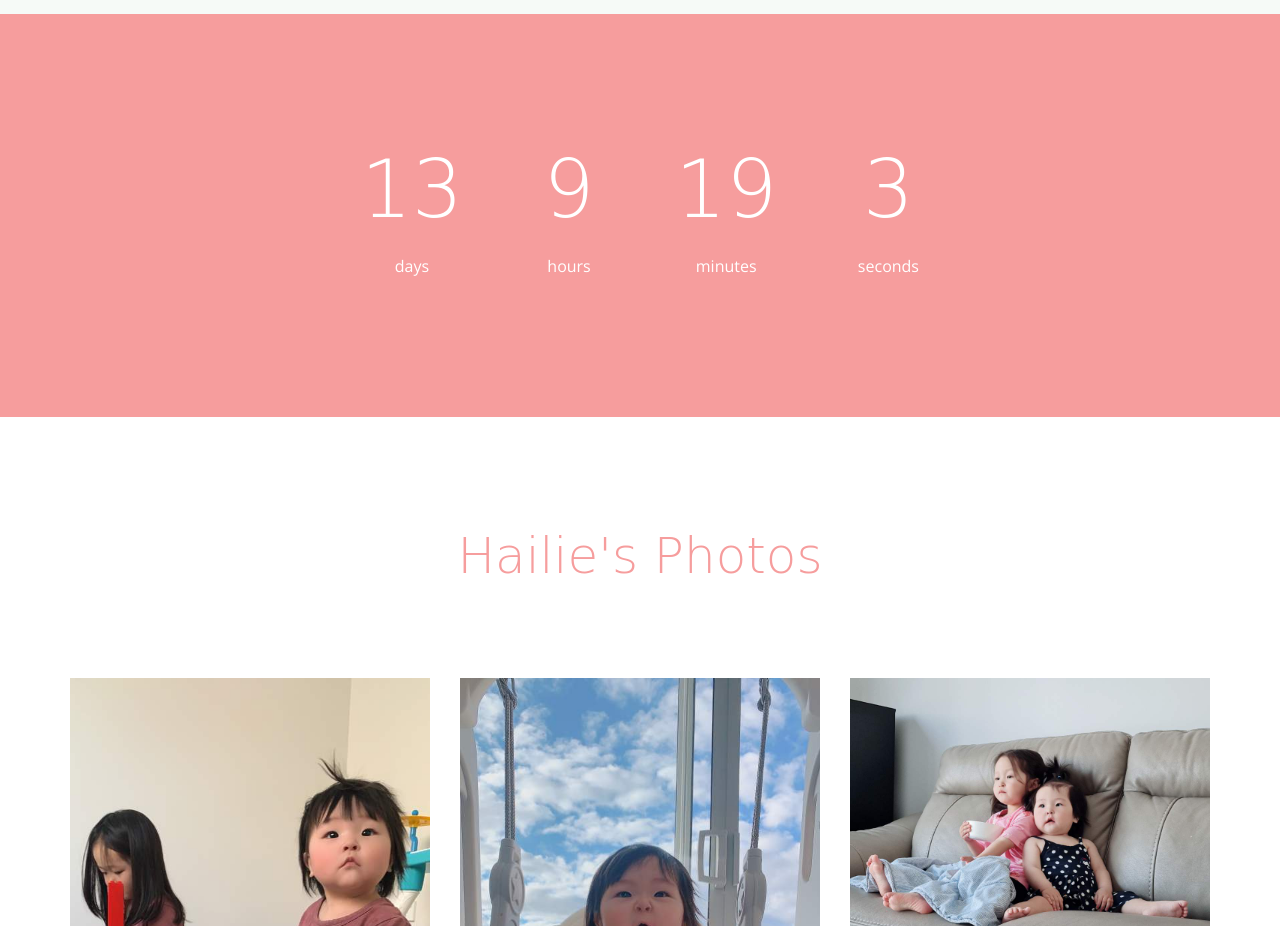
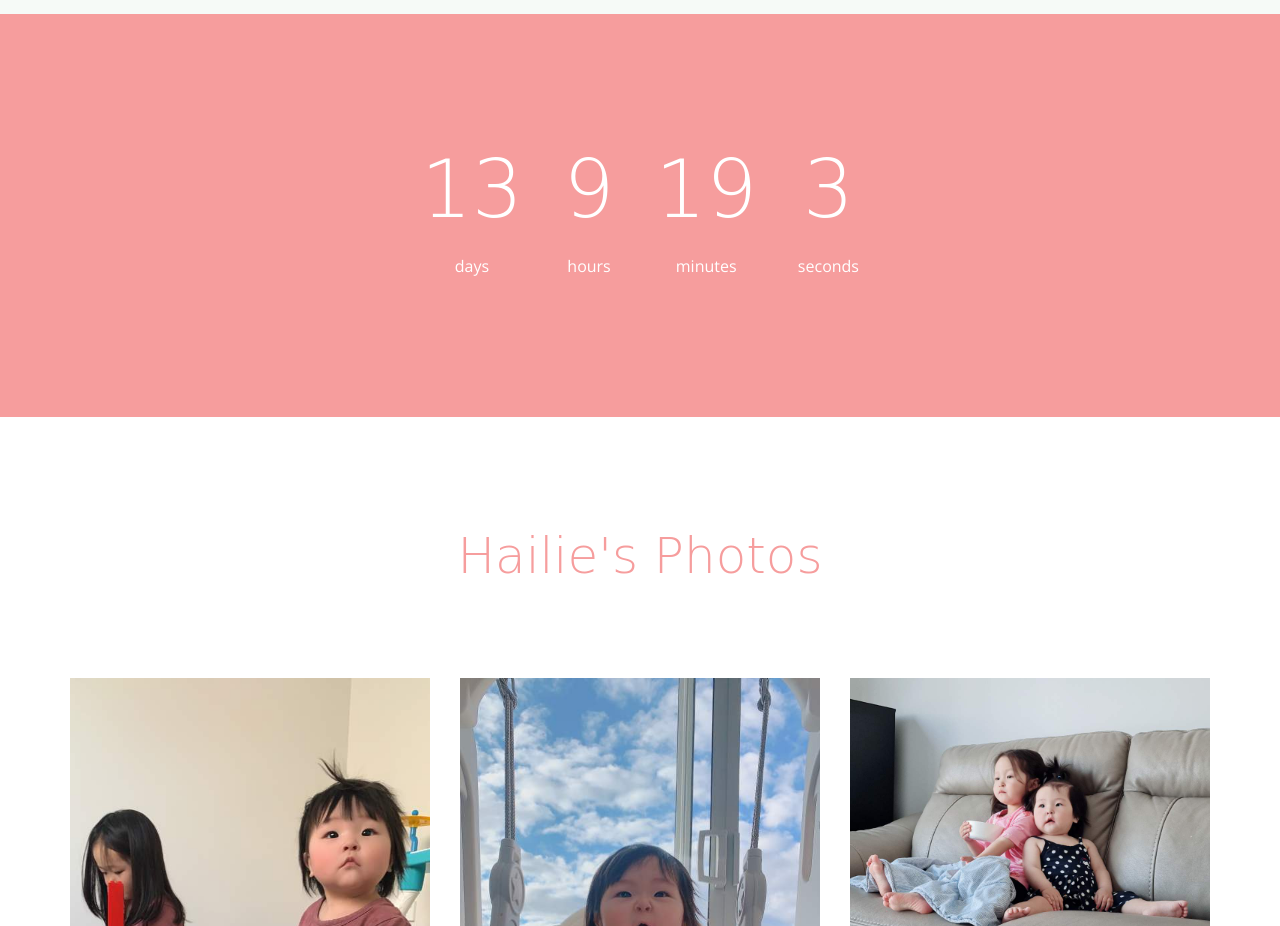
Before and after one commit to Mingyu-Kim/hailie1stbday, a plain HTML site: page index.html in a window 1280 px wide. Shown: the part 2040-2966 px from the top of the page. Drawn offline with nearby package versions, Linux system fonts and the light colour scheme; a web font is replaced by a local one.

Commit message:
Changed hidden recursive error on countdown, make countdown narrower

```diff
--- a/css/style.css
+++ b/css/style.css
@@ -615,7 +615,7 @@ figure {
 }
 
 #fh5co-countdown .countdown span {
-  margin: 0 30px;
+  margin: 0 10px;
   display: inline-block;
   font-family: "Montez", cursive;
 }
--- a/js/main.js
+++ b/js/main.js
@@ -167,9 +167,17 @@
 	// If the count down is finished, write some text
 	if (distance < 0) {
 	 clearInterval(x);
-     document.getElementById("day-timer").className += " hidden";
+     if ( document.getElementById("day-timer").className.match(/(?:^|\s)hidden(?!\S)/) ){
+
+     }else{
+       document.getElementById("day-timer").className += " hidden";
+     }
 	} else {
-        document.getElementById("time-over").className += " hidden";
+        if ( document.getElementById("time-over").className.match(/(?:^|\s)hidden(?!\S)/) ){
+
+     }else{
+       document.getElementById("time-over").className += " hidden";
+     }
     }
 	}, 1000);
 
```
